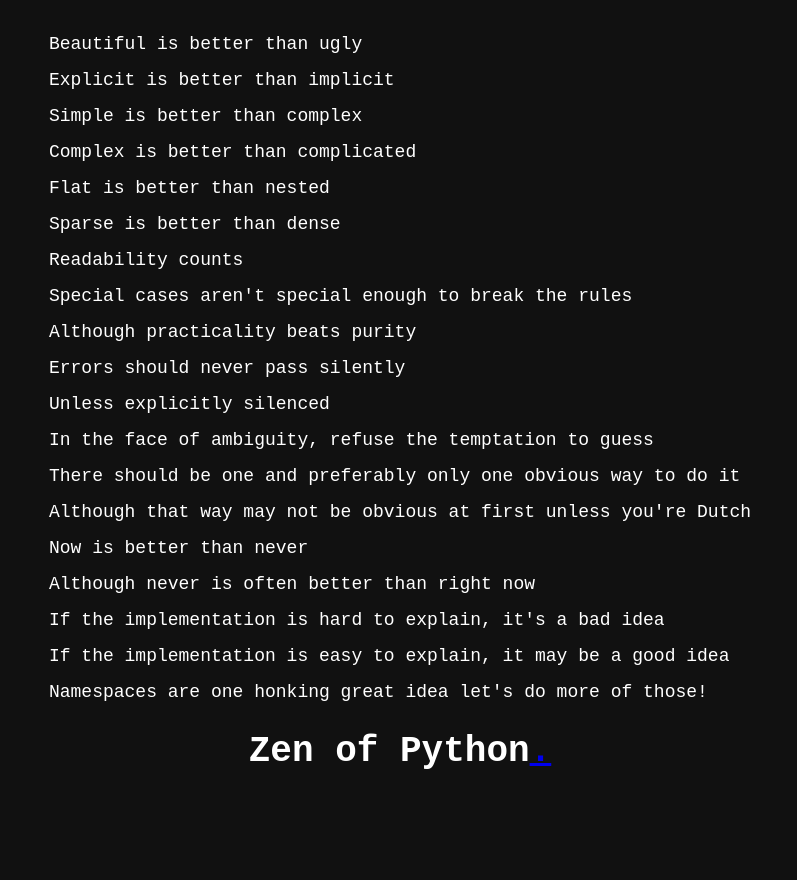
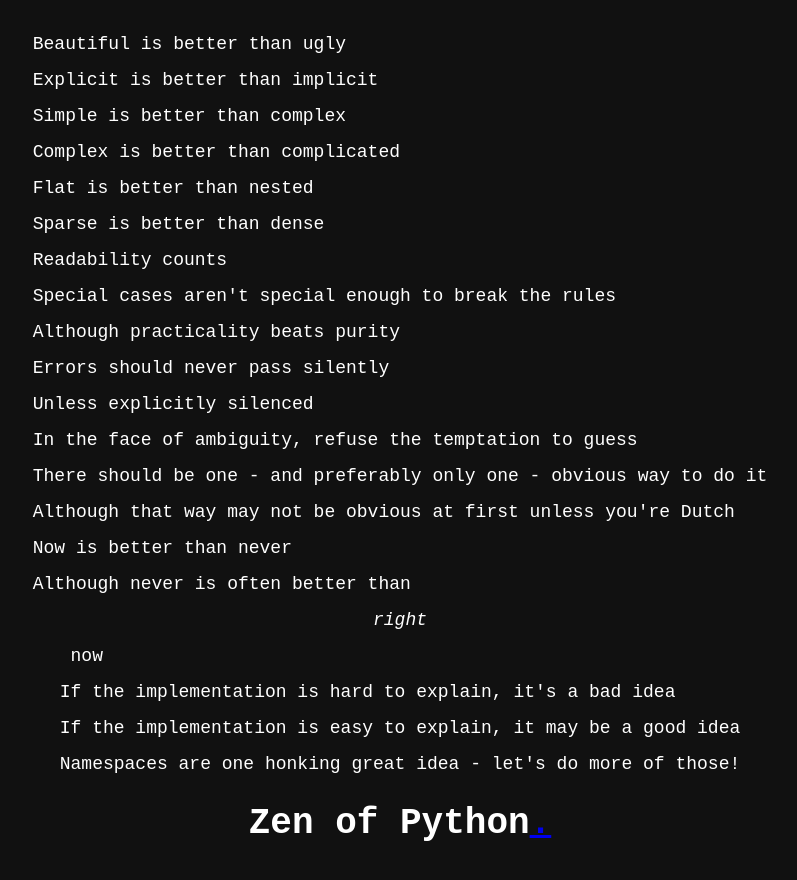
Before and after one commit to insign/zen-of-python, a plain HTML site: page dist/index.html in a window 1280 px wide. Shown: the whole page, without its empty margins (240-1037 px from the left). Before the commit the page ends 820 px from the top, so only its background shows below. Drawn offline with Linux system fonts and the light colour scheme.

Commit message:
hoppefully final

```diff
--- a/dist/index.html
+++ b/dist/index.html
@@ -1,4 +1,4 @@
-<!doctype html><link rel=icon href=data:,><style>pre,body{background:#111;color:#fff;display:flex;flex-direction:column;align-items:center;font-size:18px;line-height:2em}</style><pre>Beautiful is better than ugly
+<!doctype html><style>pre,body{background:#111;color:#fff;display:flex;flex-direction:column;align-items:center;font-size:18px;line-height:2em}</style><pre>Beautiful is better than ugly
 Explicit is better than implicit
 Simple is better than complex
 Complex is better than complicated
@@ -10,10 +10,11 @@
 Errors should never pass silently
 Unless explicitly silenced
 In the face of ambiguity, refuse the temptation to guess
-There should be one and preferably only one obvious way to do it
+There should be one - and preferably only one - obvious way to do it
 Although that way may not be obvious at first unless you're Dutch
 Now is better than never
-Although never is often better than right now
+Although never is often better than <i>right</i> now
 If the implementation is hard to explain, it's a bad idea
 If the implementation is easy to explain, it may be a good idea
-Namespaces are one honking great idea let's do more of those!<h1>Zen of Python<a href=//t.ly/fzs_>.<title>Zen of Python
+Namespaces are one honking great idea - let's do more of those!<h1>Zen of Python<a href=//t.ly/fzs_>.<title>Zen of
+            Python
```
Also changed, not shown: index.html (+3 -4 lines), README.md.
